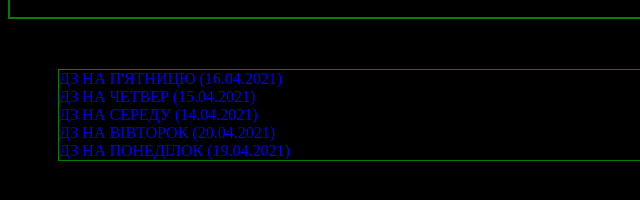
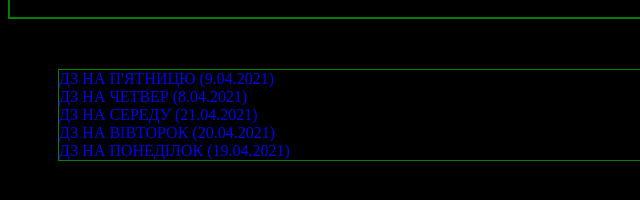
Before and after one commit to Petro905/GDZ, a plain HTML site: page index.html in a window 1280 px wide. Shown: the part 162-362 px from the top of the page, 0-640 px from the left. Drawn offline with Linux system fonts and the light colour scheme.

Commit message:
Update index.html

```diff
--- a/index.html
+++ b/index.html
@@ -24,9 +24,9 @@
         <p>ГДЗ ВІД ПЕТРИКА</p>
         </div>
         <div class="nuz">
-        <a href="tfrewfw/Untitled-6.html" style="text-decoration: none;">ДЗ НА П'ЯТНИЦЮ (16.04.2021)</a></br>
-        <a href="tfrewfw/Untitled-5.html" style="text-decoration: none;">ДЗ НА ЧЕТВЕР (15.04.2021)</a></br>
-        <a href="tfrewfw/Untitled-4.html" style="text-decoration: none;">ДЗ НА СЕРЕДУ (14.04.2021)</a></br>
+        <a href="tfrewfw/Untitled-6.html" style="text-decoration: none;">ДЗ НА П'ЯТНИЦЮ (9.04.2021)</a></br>
+        <a href="tfrewfw/Untitled-5.html" style="text-decoration: none;">ДЗ НА ЧЕТВЕР (8.04.2021)</a></br>
+        <a href="tfrewfw/Untitled-4.html" style="text-decoration: none;">ДЗ НА СЕРЕДУ (21.04.2021)</a></br>
         <a href="tfrewfw/Untitled-3.html" style="text-decoration: none;">ДЗ НА ВІВТОРОК (20.04.2021)</a></br>
         <a href="tfrewfw/Untitled-2.html" style="text-decoration: none;">ДЗ НА ПОНЕДІЛОК (19.04.2021)</a>
         </div>
```
